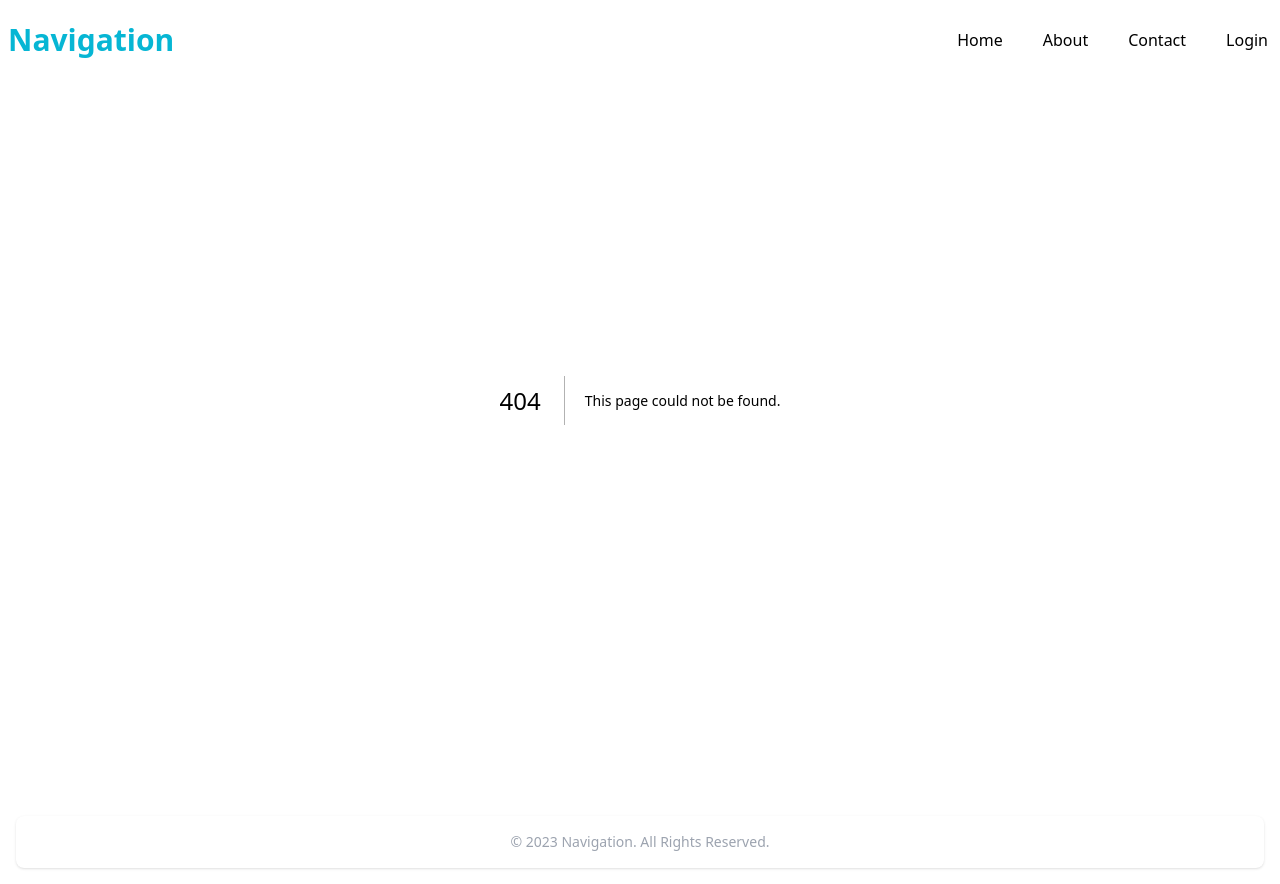
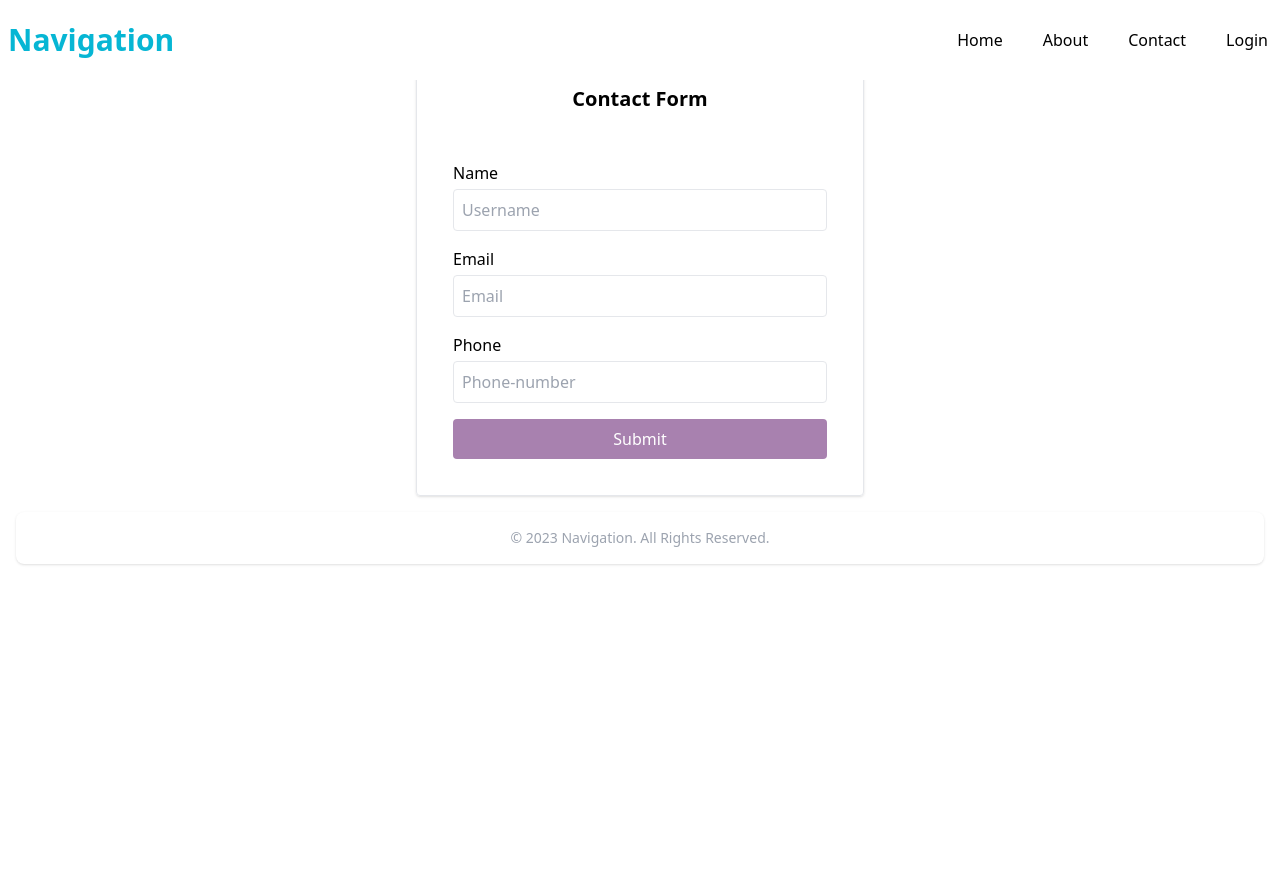
Before and after one commit to AravinthanSankaran/assignment-1, a Next.js app: page /contact in a window 1280 px wide. Before the commit this address had no page. After the commit the page ends 800 px from the top, so only its background shows below. Built offline with nearby package versions, Linux system fonts and the light colour scheme.

Commit message:
basic layout

```diff
--- a/package.json
+++ b/package.json
@@ -12,6 +12,7 @@
     "next": "14.2.5",
     "react": "^18",
     "react-dom": "^18",
+    "react-hook-form": "^7.52.2",
     "react-icons": "^5.2.1"
   },
   "devDependencies": {
--- a/src/app/component/hero.js
+++ b/src/app/component/hero.js
@@ -13,7 +13,7 @@ export default function HeroSection() {
         </p>
         <Link
          href={""}
-          className="mt-8 px-6 py-3 bg-blue-500 hover:bg-blue-600 rounded-full text-lg md:text-xl cursor-pointer"
+          className="mt-8 px-6 py-3 bg-primary hover:bg-blue-600 rounded-full text-lg md:text-xl cursor-pointer"
         >
           Get Our product
         </Link>
--- a/src/app/component/navbar.js
+++ b/src/app/component/navbar.js
@@ -13,7 +13,7 @@ const Header = () => {
   return (
     <header className="flex flex-wrap items-center justify-between z-10 fixed bg-white w-full h-20">
       <div className="lg:text-xl p-2 mr-4 inline-flex items-center font-bold">
-        <Link href="/" className="text-3xl text-cyan-500">
+        <Link href="/" className="text-3xl text-cyan-500 hover:text-primary">
           Navigation
         </Link>
       </div>
@@ -50,10 +50,10 @@ const Header = () => {
           <Link href="/" className="lg:inline-flex hover:text-cyan-500 md:text-base p-5 md:p-0 lg:py-3 md:px-3 cursor-pointer" onClick={handleClick}>
             About
           </Link>
-          <Link href="/" className="lg:inline-flex hover:text-cyan-500 md:text-base p-5 md:p-0 lg:py-3 md:px-3 cursor-pointer" onClick={handleClick}>
+          <Link href="/contact" className="lg:inline-flex hover:text-cyan-500 md:text-base p-5 md:p-0 lg:py-3 md:px-3 cursor-pointer" onClick={handleClick}>
             Contact
           </Link>
-          <Link href="/login" className="lg:inline-flex md:text-base p-5 md:p-0 lg:py-3 md:px-3 cursor-pointer hover:bg-cyan-400 rounded-full hover:text-white" onClick={handleClick}>
+          <Link href="/login" className="lg:inline-flex md:text-base md:p-0 lg:py-3 md:px-3 cursor-pointer hover:bg-primary rounded-2xl hover:text-white" onClick={handleClick}>
             Login
           </Link>
         </div>
--- /dev/null
+++ b/src/app/contact/contact.js
@@ -0,0 +1,94 @@
+"use client";
+
+import React, { useState } from "react";
+import { useForm } from "react-hook-form";
+useState;
+const ApplicationForm = () => {
+  const [isSubmitted, setIsSubmitted] = useState(false);
+  const {
+    register,
+    handleSubmit,
+    formState: { errors },
+  } = useForm();
+  const onSubmit = () => {
+    setIsSubmitted(true);
+  };
+  return (
+    <div className="container mx-auto">
+      {isSubmitted ? (
+        <div className="max-w-md mx-auto p-4 border rounded shadow bg-orange-100 text-orange-700">
+          <h2 className="text-xl font-bold text-center mb-4">
+            Thank You For Contact-Us...!!!
+          </h2>
+          <p className="text-center">Will We Connect You Shortly...!!!</p>
+        </div>
+      ) : (
+        <form
+          onSubmit={handleSubmit(onSubmit)}
+          className="max-w-md mx-auto p-9 border rounded shadow"
+        >
+          <h2 className="text-xl font-bold text-center m-12">Contact Form</h2>
+          <div className="mb-4">
+            <label className="block mb-1">Name</label>
+            <input
+              type="text"
+              name="username"
+              {...register("username", {
+                required: "username is required",
+                minLength: {
+                  value: 3,
+                  message: "Password must be more than 3 characters",
+                },
+              })}
+              placeholder="Username"
+              className="w-full p-2 border rounded"
+            />
+            <p className="text-red-500">{errors.username?.message}</p>
+          </div>
+          <div className="mb-4">
+            <label className="block mb-1">Email</label>
+            <input
+              type="email"
+              name="email"
+              {...register("email", {
+                required: "Email is required",
+                pattern: {
+                  value: /^\S+@\S+$/i,
+                  message: "This is not a valid email",
+                },
+              })}
+              placeholder="Email"
+              className="w-full p-2 border rounded"
+            />
+            <p className="text-red-500">{errors.email?.message}</p>
+          </div>
+          <div className="mb-4">
+            <label className="block mb-1">Phone</label>
+            <input
+              type="number"
+              name="phone"
+              placeholder="Phone-number"
+              {...register("phone", {
+                required: "Phone-number is required",
+                pattern: {
+                  value: /^\(?([0-9]{3})\)?[-. ]?([0-9]{3})[-. ]?([0-9]{4})$/,
+                  message: "This is not a valid number",
+                },
+              })}
+              className="w-full p-2 border rounded"
+            />
+            <p className="text-red-600">{errors.phone?.message}</p>
+          </div>
+          <button
+            type="submit"
+            className="w-full bg-primary text-white py-2 rounded"
+          >
+            Submit
+          </button>
+        </form>
+      )}
+    </div>
+  );
+};
+
+export default ApplicationForm;
--- /dev/null
+++ b/src/app/contact/page.js
@@ -0,0 +1,12 @@
+import React from 'react'
+import Contact from "./contact"
+
+function page() {
+  return (
+    <div>
+        <Contact />
+    </div>
+  )
+}
+
+export default page
--- a/tailwind.config.js
+++ b/tailwind.config.js
@@ -12,6 +12,9 @@ module.exports = {
         "gradient-conic":
           "conic-gradient(from 180deg at 50% 50%, var(--tw-gradient-stops))",
       },
+      colors:{
+        primary:"#a881af"
+      }
     },
   },
   plugins: [],
```
Also changed, not shown: 1 other file (tests, documents, lock files or other folders).
